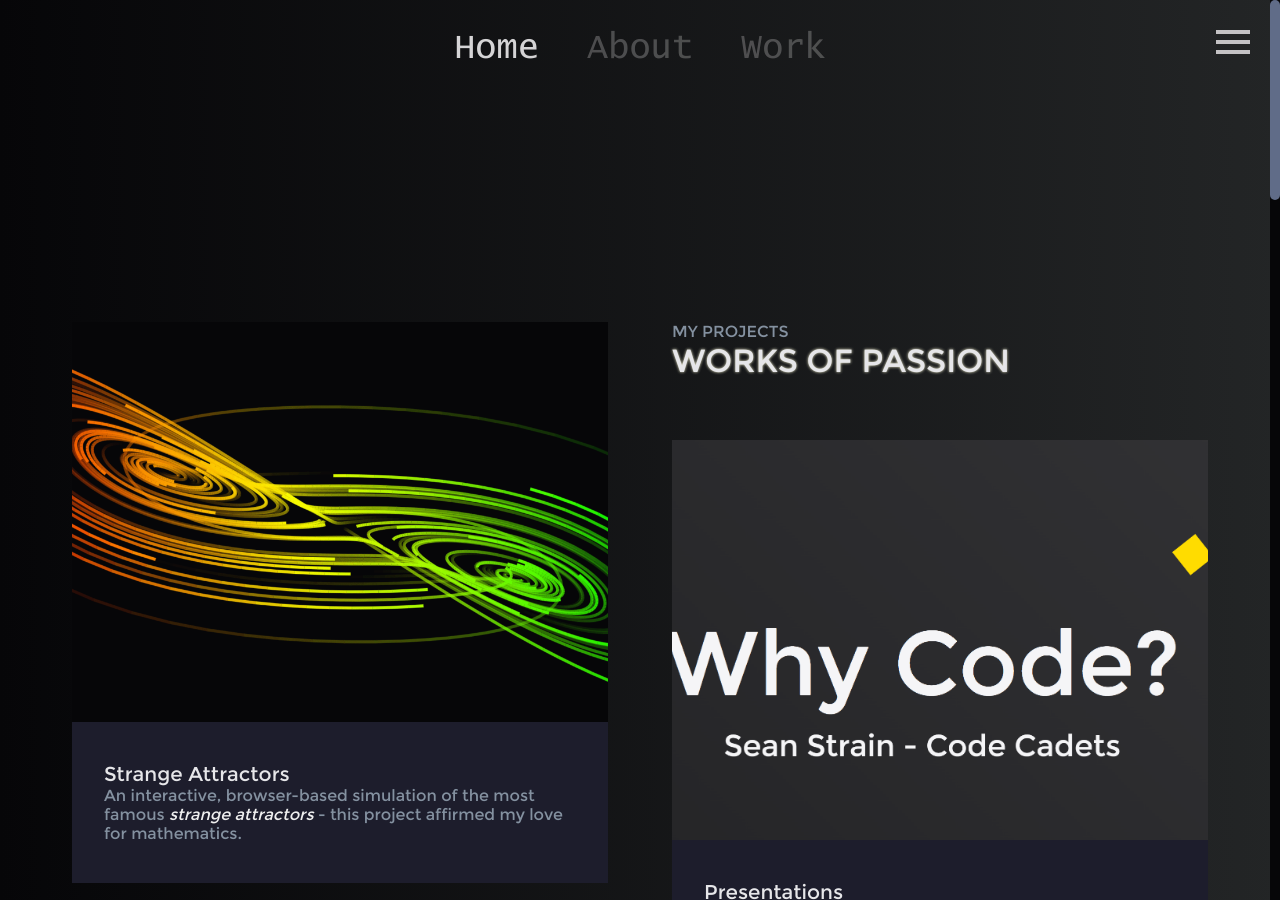
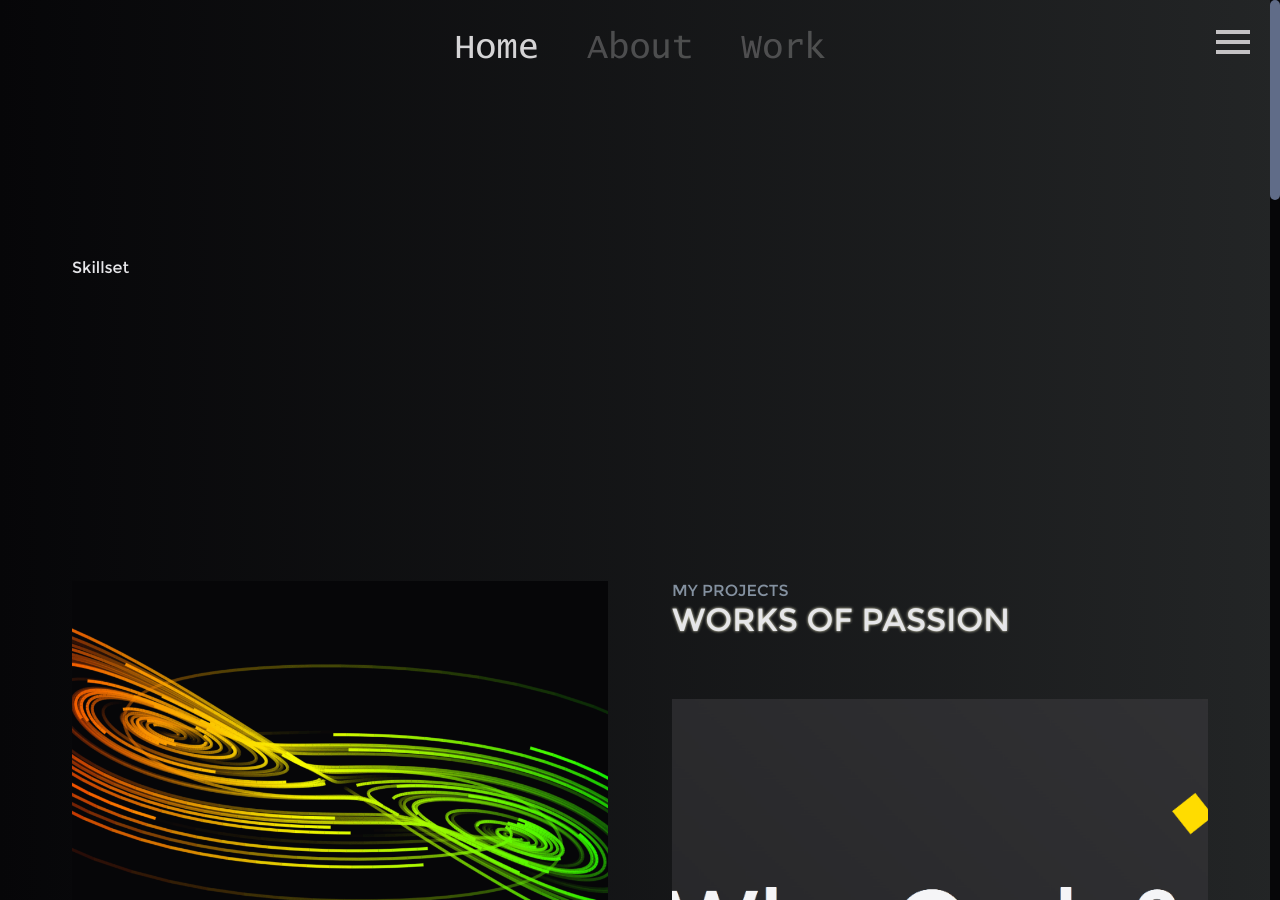
Before and after one commit to SeanStrain/SeanStrain.github.io, a Jekyll site: the page index.html, which Jekyll copies as it is, in a window 1280 px wide and 900 px high, scrolled down 2782 px. Built offline with Jekyll 4.4.1, drawn with Linux system fonts in a browser that asks for light colours; nearby versions of some CDN libraries.

Commit message:
favicon update

```diff
--- a/Favicon/about.txt
+++ /dev/null
@@ -1,6 +0,0 @@
-This favicon was generated using the following font:
-
-- Font Title: Lexend Deca
-- Font Author: Copyright 2019 The Lexend Project Authors (https://github.com/ThomasJockin/lexend)
-- Font Source: http://fonts.gstatic.com/s/lexenddeca/v7/K2F1fZFYk-dHSE0UPPuwQ6qgLS76ZHOM.ttf
-- Font License: SIL Open Font License, 1.1 (http://scripts.sil.org/OFL)
--- a/index.html
+++ b/index.html
@@ -3,6 +3,13 @@
     <meta name="viewport" content="width=device-width, initial-scale=1.0">
 
     <head>
+        <title>Sean Strain</title>
+
+        <link rel="apple-touch-icon" sizes="180x180" href="Favicon/apple-touch-icon.png">
+        <link rel="icon" type="image/png" sizes="32x32" href="Favicon/favicon-32x32.png">
+        <link rel="icon" type="image/png" sizes="16x16" href="Favicon/favicon-16x16.png">
+        <link rel="manifest" href="Favicon/site.webmanifest">
+
         <link rel="stylesheet" type="text/css" href="styles/style.css">
         <link rel="stylesheet" type="text/css" href="styles/title-anim.css">
         <link rel="stylesheet" type="text/css" href="styles/mobile.css">
@@ -124,28 +131,6 @@
                         <span id="morph-text2" class="title-text"></span>
                     </div>
 
-                    <div style="display:none">
-                        <div id="about-grid">
-                            <div class="about-item">
-                                <div class="small-text"><b>1st Class Master's</b> Degree in Informatics at the world-leading University of Edinburgh.</div>
-                            </div>
-                            <div class="about-item">
-                                <div class="small-text">University of Edinburgh <b>Outstanding Project</b> Award 21/22.</div>
-                            </div>
-                            <div class="about-item">
-                                <div class="small-text">Software Engineer at <b>Cadence Design Systems.</b></div>
-                            </div>
-                            <div class="about-item">
-                                <div class="small-text">2 Years experience in <b>Academic Research.</b></div>
-                            </div>
-                            <div class="about-item">
-                                <div class="small-text">Experienced <b>teacher and tutor</b> through Code Cadets Edinburgh.</div>
-                            </div>
-                            <div class="about-item">
-                                <div class="small-text">Proficient in 12+ programming languages, including <b>Python, JavaScript, Java, and the C family.</b></div>
-                            </div>
-                        </div>
-                </div>
                 <div id="about-scroll-flag" class="scroll-animated"></div>
             </div>
 
@@ -161,14 +146,14 @@
                     <div class="medium-text grid-title">
                         PROVEN EXCELLENCE
                     </div>
-                    <div id="uoe-card" class="about-card">
+                    <div id="uoe-card" class="about-card scroll-animated">
                         <img src="Images\old_college.jpg" class="about-image">
                         <div class="about-desc">
                             <div class="about-header small-text"><i class="fa-solid fa-university"></i><span>&nbsp;Academic</span></div>
                             <span>1st Class Master's Degree in Informatics with</span> <a href="#to-be-named" style="text-decoration:underline">academic awards of excellence</a> <span>at the world-leading University of Edinburgh.</span>
                         </div>
                     </div>
-                    <div id="tulips-card" class="about-card">
+                    <div id="tulips-card" class="about-card scroll-animated">
                         <img src="Images\tulips.png" class="about-image">
                         <div class="about-desc">
                             <div class="about-header small-text"><i class="fa-solid fa-graduation-cap"></i><span>&nbsp;Scholarly</span></div>
@@ -177,14 +162,14 @@
                     </div>
                 </div>
                 <div>
-                    <div id="cadence-card" class="about-card">
+                    <div id="cadence-card" class="about-card scroll-animated">
                         <img src="Images\cadence.jpg" class="about-image">
                         <div class="about-desc">
                             <div class="about-header small-text"><i class="fa-solid fa-user-tie"></i><span>&nbsp;Professional</span></div>
                             Level Two Software Engineer at Cadence Design Systems.
                         </div>
                     </div>
-                    <div id="code-cadets-card" class="about-card">
+                    <div id="code-cadets-card" class="about-card scroll-animated">
                         <img src="Images\code_cadets.png" class="about-image">
                         <div class="about-desc">
                             <div class="about-header small-text"><i class="fa-solid fa-person-chalkboard"></i><span>&nbsp;An Educator</span></div>
@@ -199,6 +184,12 @@
             </div>
             <div id="work-scroll-flag"></div>
         </div>
+
+        <section id="skillset" class="section scroll-animated">
+            <div id="skillset-wrapper">
+                Skillset
+            </div>
+        </section>
 
         <div id="work-page" class="page scroll-animated">
             <div id="work-container" class="page-container grid-container tiny-text">
--- a/styles/style.css
+++ b/styles/style.css
@@ -467,3 +467,24 @@
     margin-bottom: 60px;
     text-shadow: var(--slight-gold) 0px 0px 3px;
 }
+
+.section
+{
+    display: block;
+    margin-right: auto;
+    margin-left: auto;
+    min-width: 100dvw;
+    font-family: 'Montserrat-Regular', sans-serif;
+}
+
+#skillset
+{
+    background: var(--back-color);
+    background: -webkit-linear-gradient(to right, var(--back-color), #232526);
+    background: linear-gradient(to right, var(--back-color), #232526);
+}
+#skillset-wrapper
+{
+    padding: 120px 72px;
+
+}
```
Also changed, not shown: Favicon/Picture1.png (added), Favicon/Picture2.png (added), Favicon/android-chrome-192x192.png, Favicon/android-chrome-512x512.png, Favicon/apple-touch-icon.png, Favicon/favicon-16x16.png, Favicon/favicon-32x32.png, Favicon/favicon.ico, favicon.ico (deleted), seanIcon - Copy.png (deleted), seanIcon.ico (deleted).
